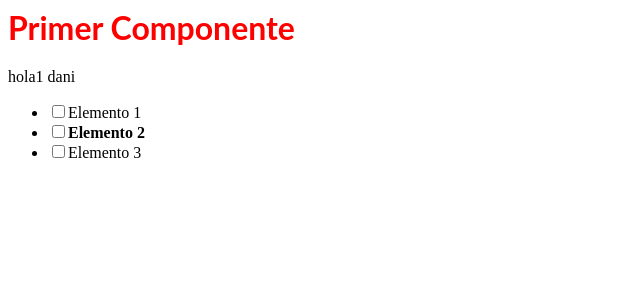
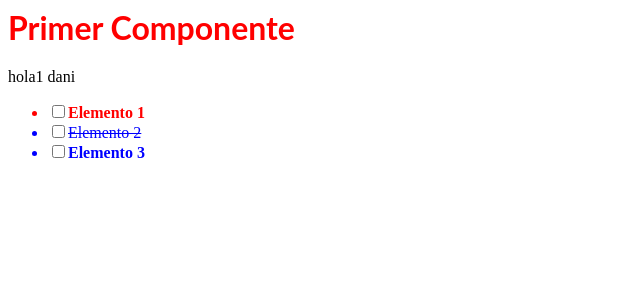
Before and after one commit to dfr13/react-DI, a React (Create React App) app: page / in a window 1280 px wide. Shown: the top 300 px of the page, without its empty margins (0-640 px from the left). Built offline with nearby package versions, Linux system fonts and the light colour scheme.

Commit message:
Añadida prop propiedades y su estilo

```diff
--- a/src/App.js
+++ b/src/App.js
@@ -4,9 +4,9 @@ import Lista from './components/Lista';
 
 export default function App() {
   let listaElementos = [
-    { done: false, texto: 'Elemento 1' },
-    { done: true, texto: 'Elemento 2' },
-    { done: false, texto: 'Elemento 3' },
+    { done: false, texto: 'Elemento 1', prioridad:'alta' },
+    { done: true, texto: 'Elemento 2'},
+    { done: false, texto: 'Elemento 3'  },
   ];
 
   return (
--- a/src/components/ComponenteLista.jsx
+++ b/src/components/ComponenteLista.jsx
@@ -1,11 +1,11 @@
 import React from 'react';
 import './componente-lista.css';
 export default function ComponenteLista(props) {
-  let claseLista="";
+  let claseLista=props.prioridad;
  if (props.done){
-   claseLista="el-checked";
+   claseLista +=" el-done";
  } else {
-   claseLista="el-unchecked";
+   claseLista +=" el-undone";
  }
 
   return (
@@ -15,3 +15,7 @@ export default function ComponenteLista(props) {
     </li>
   );
 }
+
+ComponenteLista.defaultProps = {
+  prioridad:'baja',
+};
--- a/src/components/Lista.jsx
+++ b/src/components/Lista.jsx
@@ -7,7 +7,8 @@ export default function Lista(props) {
       listaElementos.push(
         <ComponenteLista
         done={props.elementos[i].done}
-        texto={props.elementos[i].texto}/>
+        texto={props.elementos[i].texto}
+        prioridad={props.elementos[i].prioridad}/>
       );
     }
   }
--- a/src/components/componente-lista.css
+++ b/src/components/componente-lista.css
@@ -1,3 +1,19 @@
-li.el-checked {
+li.el-undone {
   font-weight: bold;
 }
+li.el-done{
+  text-decoration:line-through;
+
+}
+
+li.alta {
+  color: red;
+}
+
+li.media {
+  color: green;
+}
+
+li.baja {
+  color: blue;
+}
```
